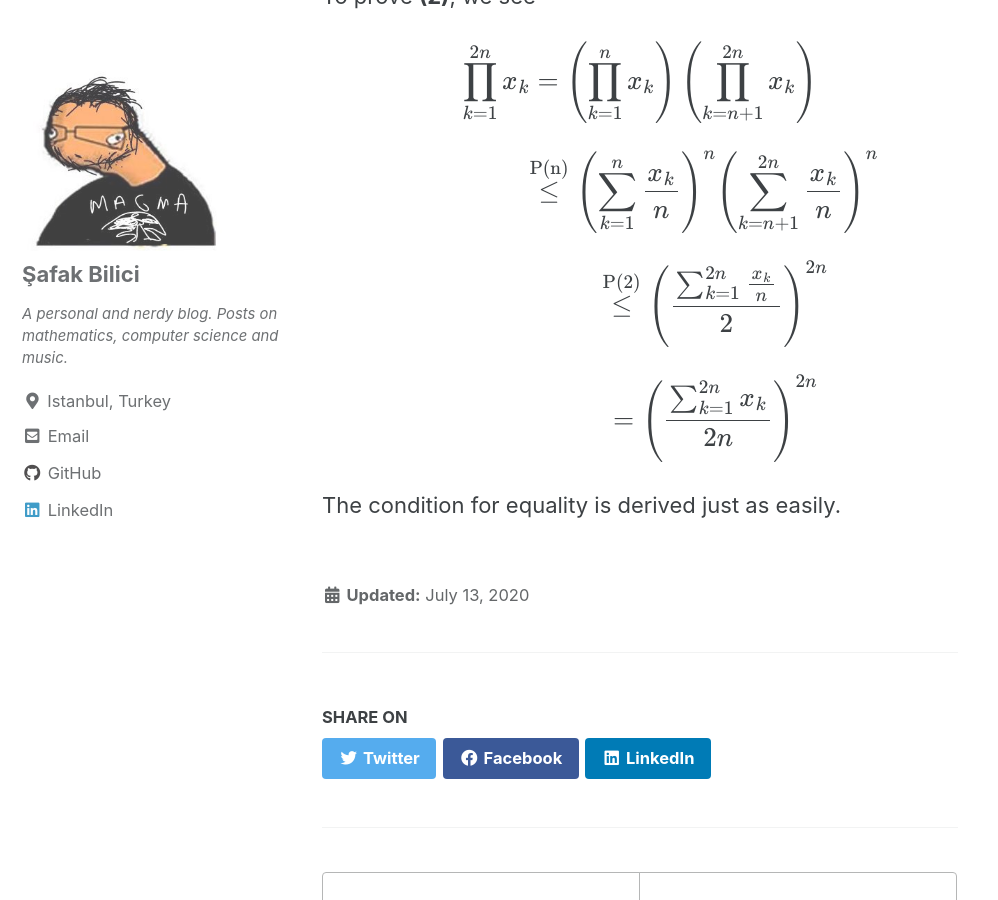
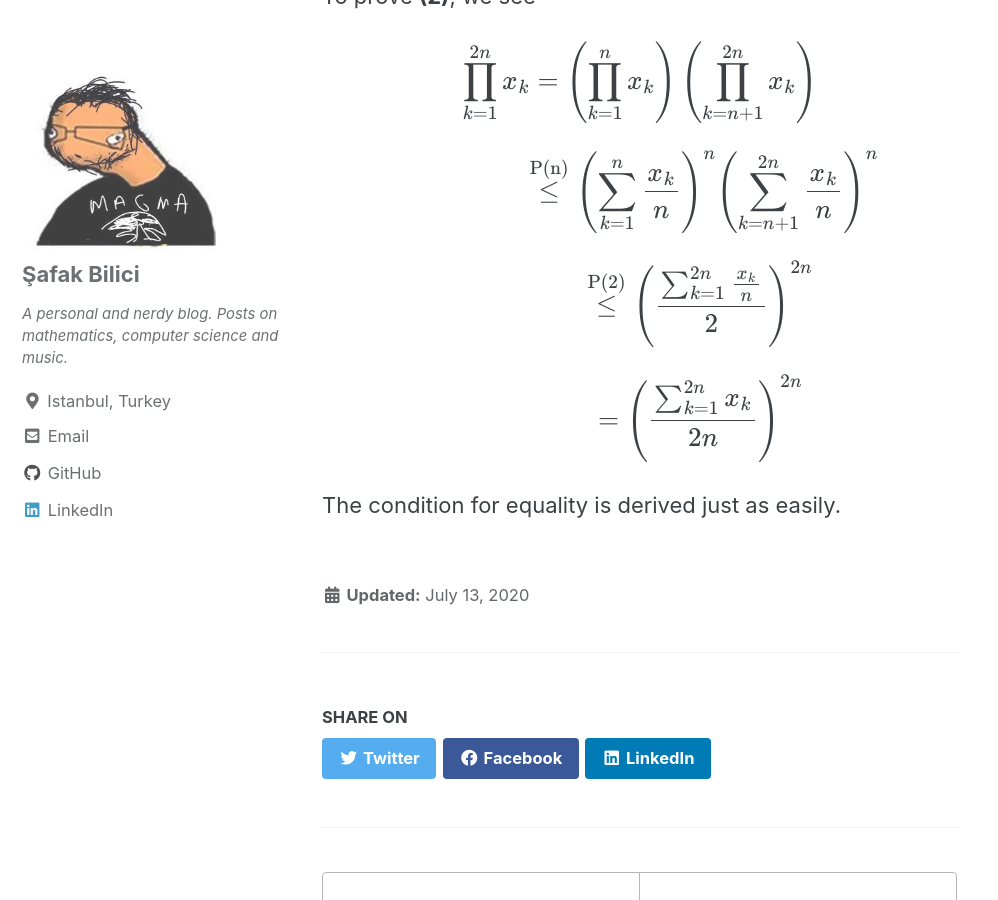
Before and after one commit to safakkbilici/safakkbilici.github.io, a Jekyll site: the page built from _posts/2020-07-19-weekly2.md, in a window 1280 px wide and 900 px high, scrolled down 2243 px. Shown: the whole window, without its empty margins (0-998 px from the left). Built offline with Jekyll 4.4.1, drawn with Linux system fonts in a browser that asks for light colours; cached includes are drawn as plain includes; formulas are drawn with MathJax 3.

Commit message:
workkkkkkkkkkkkkkkkkk

```diff
--- a/_posts/2020-07-19-weekly2.md
+++ b/_posts/2020-07-19-weekly2.md
@@ -54,8 +54,8 @@ $$\prod_{k=1}^{2n}x_k = \left(\prod_{k=1}^{n}x_k\right)\left(\prod_{k=n+1}^{2n}x
 
 $$\;\;\;\;\;\;\;\;\;\;\;\;\;\;\;\;\;\overset{\mathrm{P(n)}}{\leq}\left(\sum_{k=1}^{n}\frac{x_k}{n}\right)^n\left(\sum_{k=n+1}^{2n}\frac{x_k}{n}\right)^n$$
 
-$$\;\;\;\;\;\;\;\;\;\;\;\;\;\;\;\;\;\;\;\;\overset{\mathrm{P(2)}}{\leq}\left(\frac{\sum_{k=1}^{2n}\frac{x_k}{n}}{2}\right)^{2n}$$
+$$\;\;\;\;\;\;\;\;\;\;\;\;\;\;\;\;\overset{\mathrm{P(2)}}{\leq}\left(\frac{\sum_{k=1}^{2n}\frac{x_k}{n}}{2}\right)^{2n}$$
 
-$$\;\;\;\;\;\;\;\;\;\;\;\;\;\;\;\;\;\;\;\; = \left(\frac{\sum_{k=1}^{2n}x_k}{2n}\right)^{2n}$$
+$$\;\;\;\;\;\;\;\;\;\;\;\;\;\;\;\; = \left(\frac{\sum_{k=1}^{2n}x_k}{2n}\right)^{2n}$$
 
 The condition for equality is derived just as easily.
```
